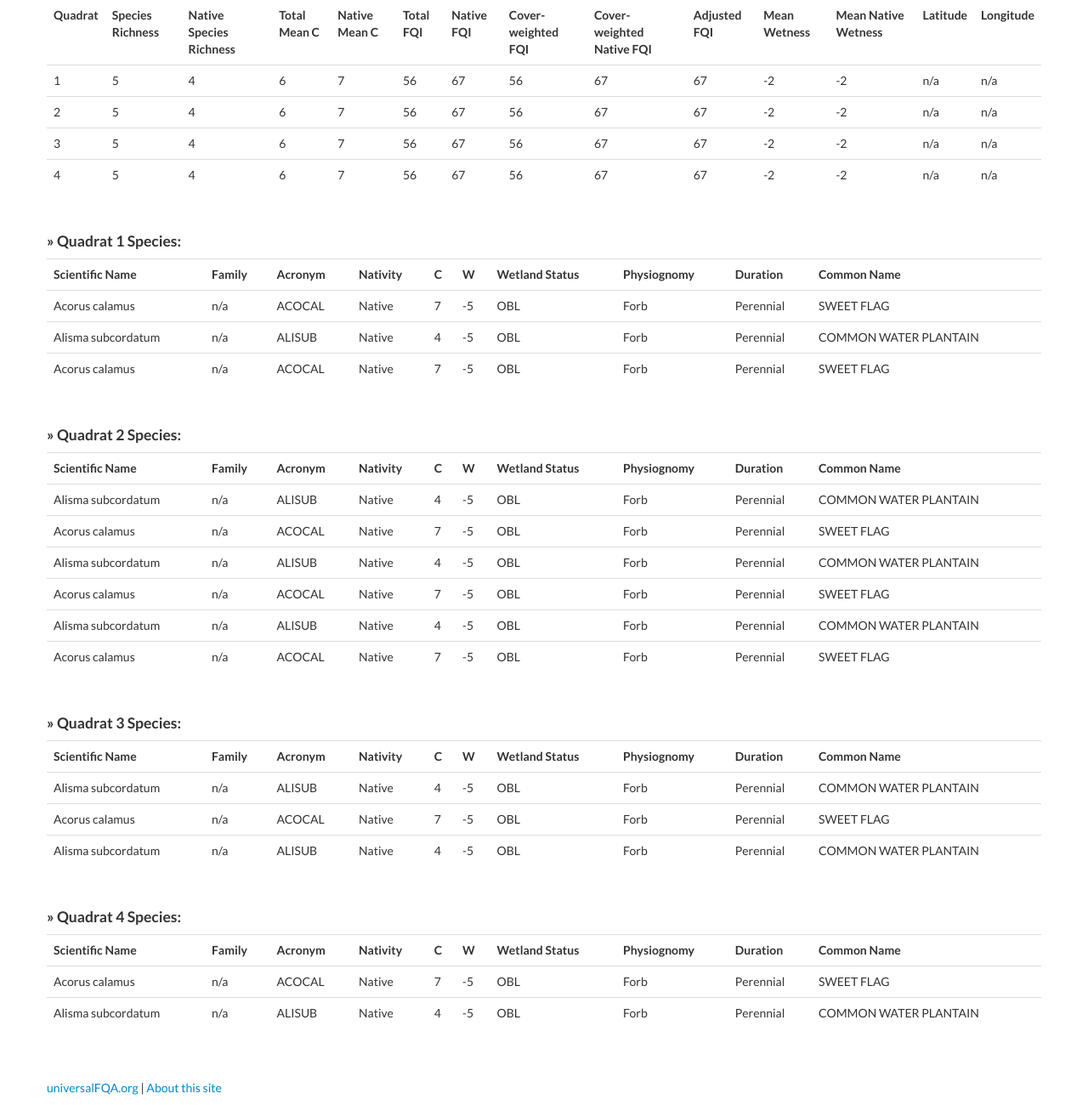
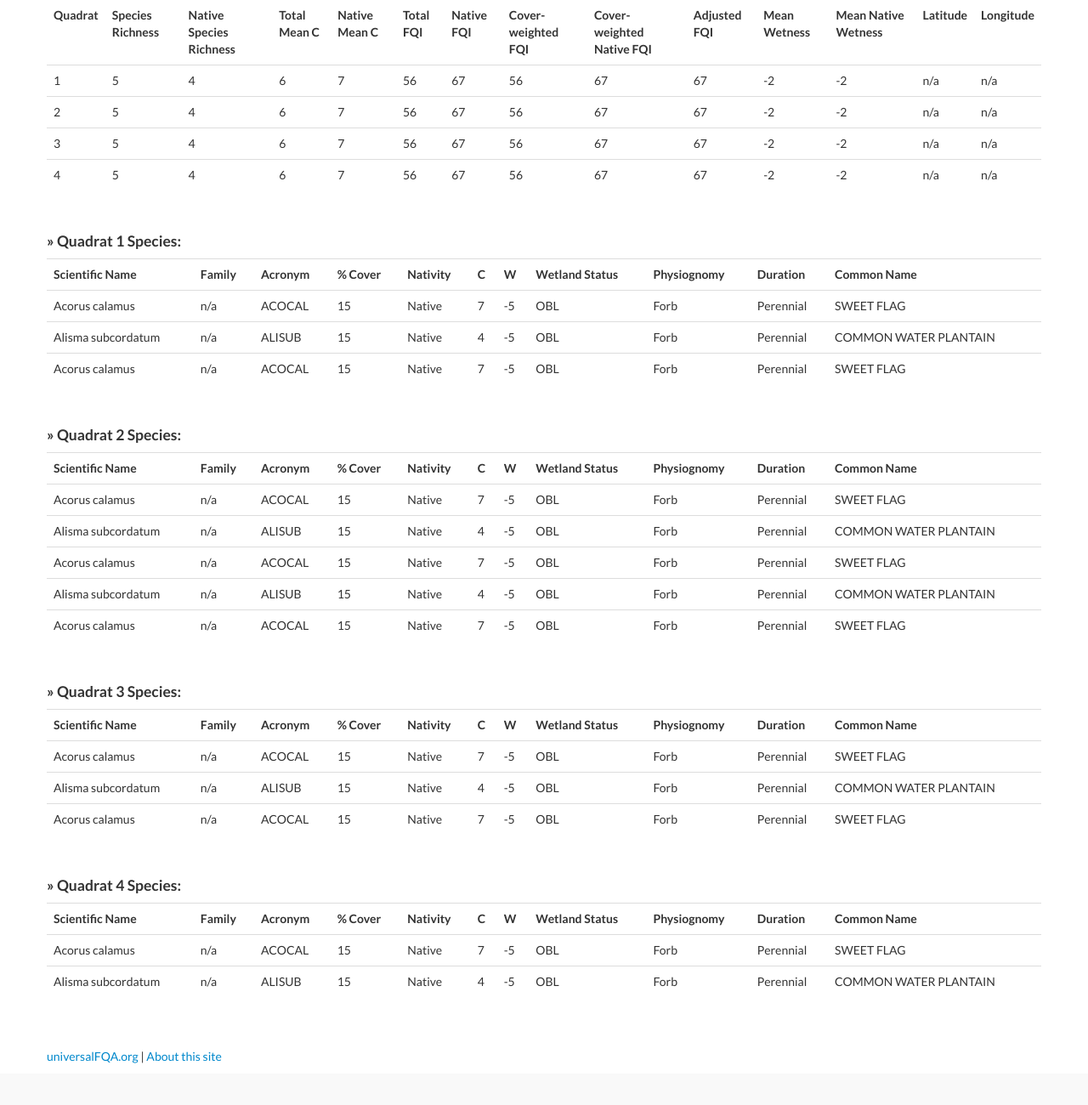
Before and after one commit to wf8/universalFQA, a PHP site: page /php/view_transect.php in a window 1280 px wide. Shown: the part 1026-2326 px from the top of the page at 85% size. After the commit the page ends 2277 px from the top, so only its background shows below. Run offline with PHP 8.4, Linux system fonts and the light colour scheme; the visitor is signed in with stand-in values (Sample User, id 1).

Commit message:
modified view_transect by adding % cover

```diff
--- a/php/view_transect.php
+++ b/php/view_transect.php
@@ -253,6 +253,7 @@ if (!$db_selected)
 <td><strong>Scientific Name</strong></td>
 <td><strong>Family</strong></td>
 <td><strong>Acronym</strong></td>
+<td><strong>% Cover</strong></td>
 <td><strong>Nativity</strong></td>
 <td><strong>C</strong></td>
 <td><strong>W</strong></td>
@@ -265,6 +266,7 @@ if (!$db_selected)
 <td>Acorus calamus</td>
 <td>n/a</td>
 <td>ACOCAL</td>
+<td>15</td>
 <td>Native</td>
 <td>7</td>
 <td>-5</td>
@@ -277,6 +279,7 @@ if (!$db_selected)
 <td>Alisma subcordatum</td>
 <td>n/a</td>
 <td>ALISUB</td>
+<td>15</td>
 <td>Native</td>
 <td>4</td>
 <td>-5</td>
@@ -289,6 +292,7 @@ if (!$db_selected)
 <td>Acorus calamus</td>
 <td>n/a</td>
 <td>ACOCAL</td>
+<td>15</td>
 <td>Native</td>
 <td>7</td>
 <td>-5</td>
@@ -309,6 +313,7 @@ if (!$db_selected)
 <td><strong>Scientific Name</strong></td>
 <td><strong>Family</strong></td>
 <td><strong>Acronym</strong></td>
+<td><strong>% Cover</strong></td>
 <td><strong>Nativity</strong></td>
 <td><strong>C</strong></td>
 <td><strong>W</strong></td>
@@ -318,9 +323,23 @@ if (!$db_selected)
 <td><strong>Common Name</strong></td>
 </tr>
 <tr>
+<td>Acorus calamus</td>
+<td>n/a</td>
+<td>ACOCAL</td>
+<td>15</td>
+<td>Native</td>
+<td>7</td>
+<td>-5</td>
+<td>OBL</td>
+<td>Forb</td>
+<td>Perennial</td>
+<td>SWEET FLAG</td>
+</tr>
+<tr>
 <td>Alisma subcordatum</td>
 <td>n/a</td>
 <td>ALISUB</td>
+<td>15</td>
 <td>Native</td>
 <td>4</td>
 <td>-5</td>
@@ -333,6 +352,7 @@ if (!$db_selected)
 <td>Acorus calamus</td>
 <td>n/a</td>
 <td>ACOCAL</td>
+<td>15</td>
 <td>Native</td>
 <td>7</td>
 <td>-5</td>
@@ -345,6 +365,7 @@ if (!$db_selected)
 <td>Alisma subcordatum</td>
 <td>n/a</td>
 <td>ALISUB</td>
+<td>15</td>
 <td>Native</td>
 <td>4</td>
 <td>-5</td>
@@ -357,30 +378,7 @@ if (!$db_selected)
 <td>Acorus calamus</td>
 <td>n/a</td>
 <td>ACOCAL</td>
-<td>Native</td>
-<td>7</td>
-<td>-5</td>
-<td>OBL</td>
-<td>Forb</td>
-<td>Perennial</td>
-<td>SWEET FLAG</td>
-</tr>
-<tr>
-<td>Alisma subcordatum</td>
-<td>n/a</td>
-<td>ALISUB</td>
-<td>Native</td>
-<td>4</td>
-<td>-5</td>
-<td>OBL</td>
-<td>Forb</td>
-<td>Perennial</td>
-<td>COMMON WATER PLANTAIN </td>
-</tr>
-<tr>
-<td>Acorus calamus</td>
-<td>n/a</td>
-<td>ACOCAL</td>
+<td>15</td>
 <td>Native</td>
 <td>7</td>
 <td>-5</td>
@@ -401,6 +399,7 @@ if (!$db_selected)
 <td><strong>Scientific Name</strong></td>
 <td><strong>Family</strong></td>
 <td><strong>Acronym</strong></td>
+<td><strong>% Cover</strong></td>
 <td><strong>Nativity</strong></td>
 <td><strong>C</strong></td>
 <td><strong>W</strong></td>
@@ -410,9 +409,23 @@ if (!$db_selected)
 <td><strong>Common Name</strong></td>
 </tr>
 <tr>
+<td>Acorus calamus</td>
+<td>n/a</td>
+<td>ACOCAL</td>
+<td>15</td>
+<td>Native</td>
+<td>7</td>
+<td>-5</td>
+<td>OBL</td>
+<td>Forb</td>
+<td>Perennial</td>
+<td>SWEET FLAG</td>
+</tr>
+<tr>
 <td>Alisma subcordatum</td>
 <td>n/a</td>
 <td>ALISUB</td>
+<td>15</td>
 <td>Native</td>
 <td>4</td>
 <td>-5</td>
@@ -425,6 +438,7 @@ if (!$db_selected)
 <td>Acorus calamus</td>
 <td>n/a</td>
 <td>ACOCAL</td>
+<td>15</td>
 <td>Native</td>
 <td>7</td>
 <td>-5</td>
@@ -432,18 +446,6 @@ if (!$db_selected)
 <td>Forb</td>
 <td>Perennial</td>
 <td>SWEET FLAG</td>
-</tr>
-<tr>
-<td>Alisma subcordatum</td>
-<td>n/a</td>
-<td>ALISUB</td>
-<td>Native</td>
-<td>4</td>
-<td>-5</td>
-<td>OBL</td>
-<td>Forb</td>
-<td>Perennial</td>
-<td>COMMON WATER PLANTAIN </td>
 </tr>
 </table>
 				</div>
@@ -457,6 +459,7 @@ if (!$db_selected)
 <td><strong>Scientific Name</strong></td>
 <td><strong>Family</strong></td>
 <td><strong>Acronym</strong></td>
+<td><strong>% Cover</strong></td>
 <td><strong>Nativity</strong></td>
 <td><strong>C</strong></td>
 <td><strong>W</strong></td>
@@ -469,6 +472,7 @@ if (!$db_selected)
 <td>Acorus calamus</td>
 <td>n/a</td>
 <td>ACOCAL</td>
+<td>15</td>
 <td>Native</td>
 <td>7</td>
 <td>-5</td>
@@ -481,6 +485,7 @@ if (!$db_selected)
 <td>Alisma subcordatum</td>
 <td>n/a</td>
 <td>ALISUB</td>
+<td>15</td>
 <td>Native</td>
 <td>4</td>
 <td>-5</td>
```
